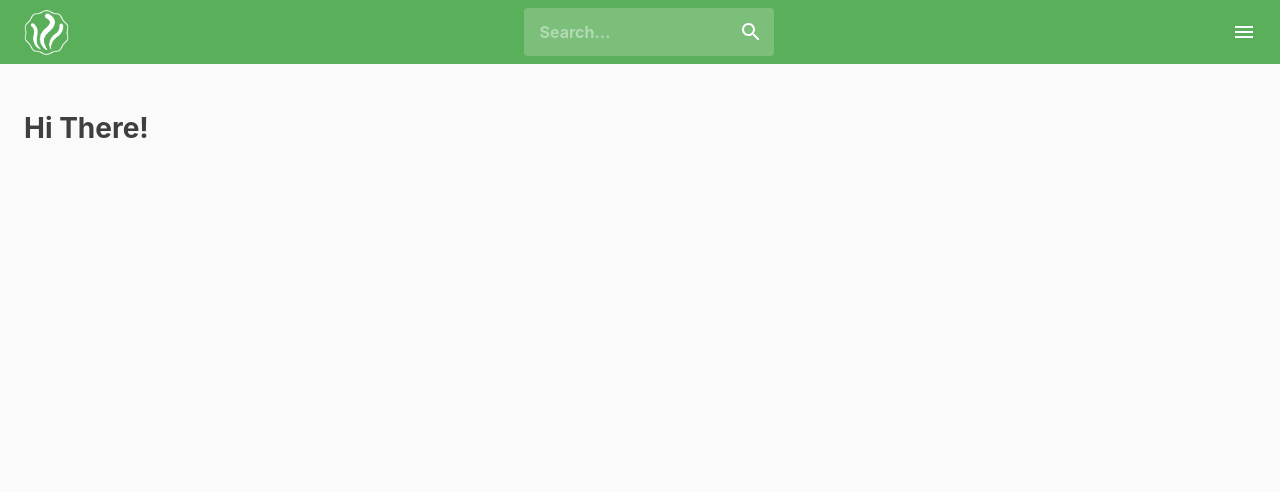
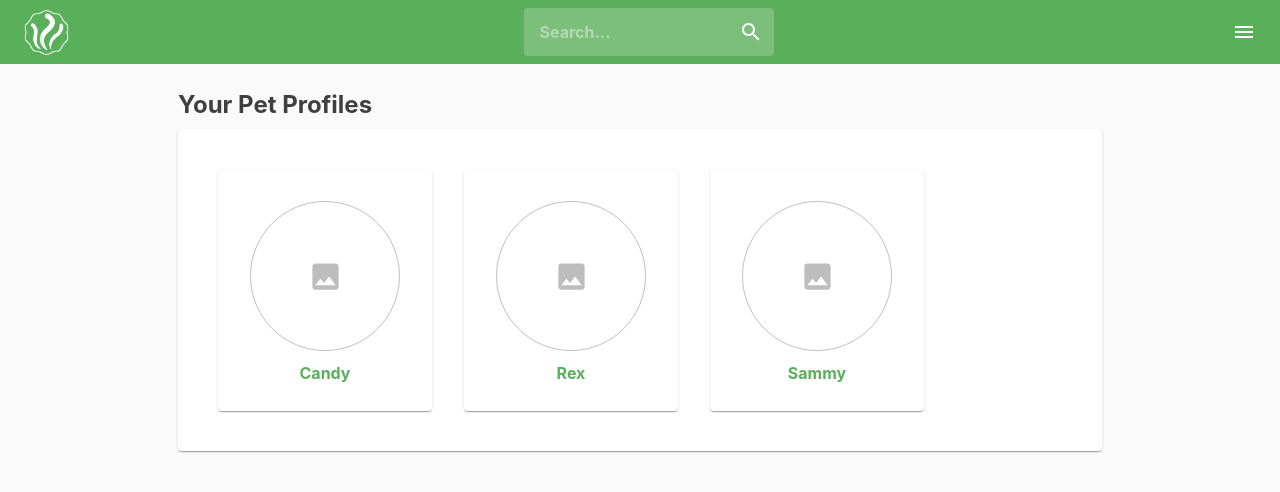
Before and after one commit to Arnuga3/tailsnet, a React (Create React App) app in the folder client/: page / in a window 1280 px wide. Shown: the top 492 px of the page. Built offline with nearby package versions, Linux system fonts and the light colour scheme.

Commit message:
Add profile card

```diff
--- a/client/src/components/Home.js
+++ b/client/src/components/Home.js
@@ -1,18 +1,55 @@
 import React from 'react';
 import { Link } from 'react-router-dom';
 import { withStyles } from '@material-ui/core/styles';
-import { Paper, Typography, TextField, Button, Fab, Grid } from '@material-ui/core';
+import { Paper, Typography } from '@material-ui/core';
+import PageWrapper from './commons/generic/PageWrapper';
+import ProfileImage from './commons/ProfileImage';
+
+const profiles = [
+    {
+        id: 1,
+        name: "Candy",
+    },
+    {
+        id: 2,
+        name: "Rex",
+    },
+    {
+        id: 3,
+        name: "Sammy",
+    }
+];
 
 const Home = ({ classes }) => {
     return (
-        <div>
-            <h1>Hi There!</h1>
-        </div>
+        <PageWrapper pageTitle='Your Pet Profiles'>
+            <Paper className={classes.paper}>
+                {profiles.map(p =>
+                    <Paper className={classes.card} component={Link} to={`/pet/profile/${p.id}`}>
+                        <ProfileImage description={false}/>
+                        <Typography variant='subtitle1' color='primary'>
+                            {p.name}
+                        </Typography>
+                    </Paper>
+                )}
+            </Paper>
+        </PageWrapper>
     );
 };
 
 const styles = theme => ({
-
+    paper: {
+        display: 'flex',
+        padding: theme.spacing(3)
+    },
+    card: {
+        display: 'flex',
+        flexDirection: 'column',
+        alignItems: 'center',
+        padding: theme.spacing(3),
+        margin: theme.spacing(2),
+        textDecoration: 'none'
+    }
 });
 
 export default withStyles(styles)(Home);
--- a/client/src/components/commons/ProfileImage.js
+++ b/client/src/components/commons/ProfileImage.js
@@ -2,12 +2,14 @@ import React from 'react';
 import { Box, Typography } from '@material-ui/core';
 import Image from '@material-ui/icons/Image';
 
-const ProfileImage = ({ image }) => {
+const ProfileImage = ({ image, description=true }) => {
     return (
         <React.Fragment>
-            <Typography variant='caption' gutterBottom>
-                Profile Image
-            </Typography>
+            { description &&
+                <Typography variant='caption' gutterBottom>
+                    Profile Image
+                </Typography>
+            }
             {
                 image
                 ?
```
